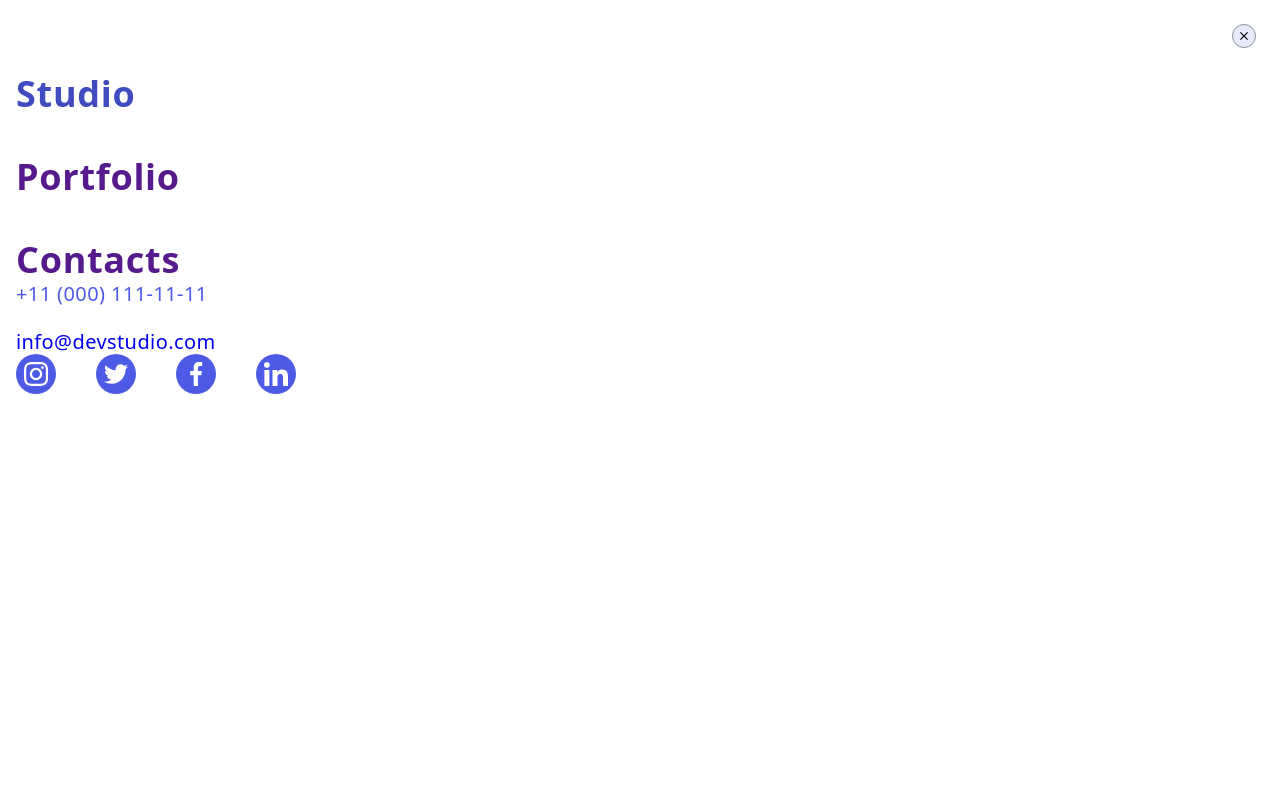
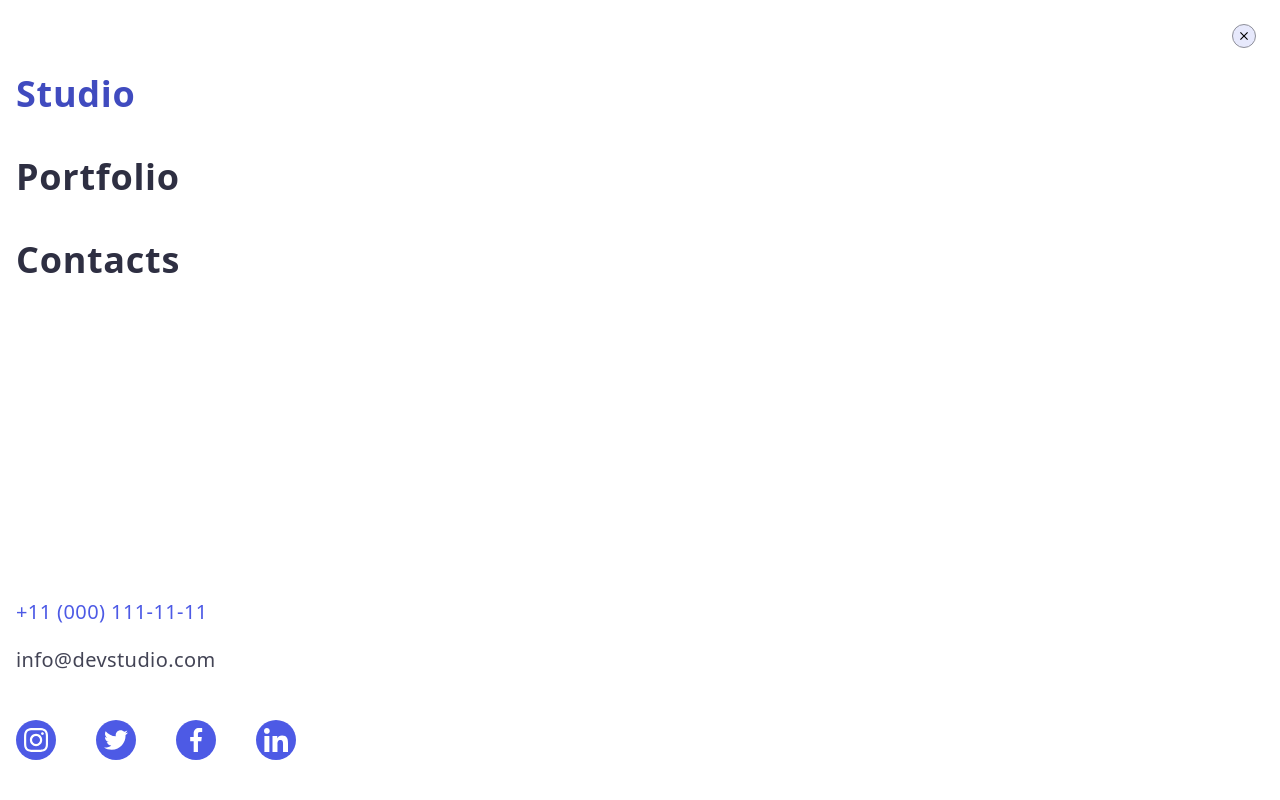
Before and after one commit to Solomiia28/goit-markup-hw-06, a plain HTML site: page index.html in a window 1280 px wide. Shown: the top 800 px of the page. Drawn offline with nearby package versions, Linux system fonts and the light colour scheme.

Commit message:
add style modal menu

```diff
--- a/css/styles.css
+++ b/css/styles.css
@@ -862,12 +862,19 @@ fill: #F4F4FD;
     position: fixed;
     top: 0;
     left: 0;
+    transform: translateX(100%);
+    display: flex;
+    flex-direction: column;
     padding: 72px 16px 40px;
     width: 100%;
     height: 100%;
     background-color: #FFFFFF;
+    transition: transform 300ms ease-in;
 }
+.menu-container.is-open {
+    transform: translate(0);
 
+}
 .mobile-menu-btn {
     position: absolute;
     top: 24px;
@@ -887,6 +894,7 @@ fill: #F4F4FD;
 
 .mobile-menu-list {
     display: inline;
+    margin-bottom: auto;
 }
 
 .mobile-menu-item:not(:last-child) {
@@ -899,12 +907,14 @@ fill: #F4F4FD;
     line-height: 1.2;
     letter-spacing: 0.02em;
     text-transform: capitalize;
+    color: var(--c-primary);
 }
 .mobile-menu-link.current{
 color: var(--с-variable);
 }
 .mobile-contacts {
     display: inline;
+    margin-bottom: 48px;
 }
 
 .mobile-contacts-item:not(:last-child) {
@@ -916,6 +926,7 @@ color: var(--с-variable);
         font-weight: 500;
         line-height: 1.2;
         letter-spacing: 0.02em;
+        color: var(--c-primary-slate);
 }
 .mobile-contacts-link.accent{
     color: var(--c-brand);
--- a/index.html
+++ b/index.html
@@ -398,7 +398,7 @@
 
         </div>
         <!--Mobile menu-->
-        <div class="menu-container">
+        <div class="menu-container is-open">
             <button class="mobile-menu-btn">
                 <svg class="mobile-menu-icon" width="8" height="8">
                     <use href="./images/icons.svg#icon-close-black">
```
